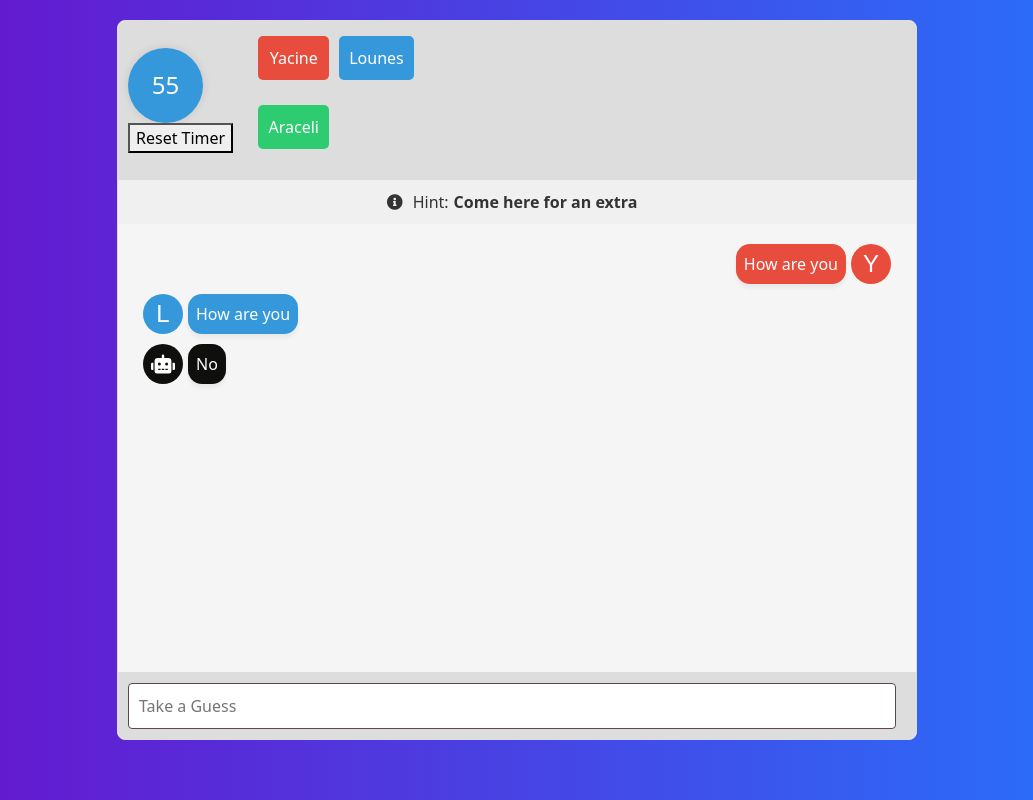
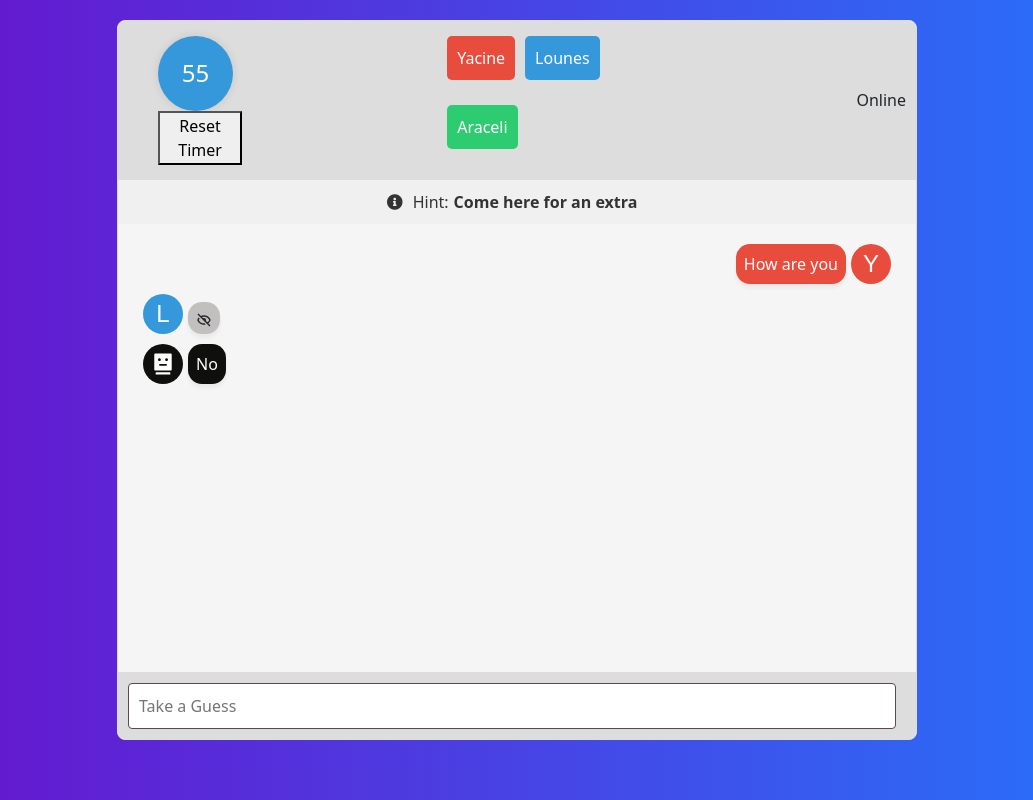
Before and after one commit to yacbln/guess-less, a React (Create React App) app in the folder guess-less-react-frontend/: page /run-session in a window 1280 px wide. Shown: the whole page, without its empty margins (123-1156 px from the left). Built offline with nearby package versions, Linux system fonts and the light colour scheme.

Commit message:
added logic to hide message if penalized

```diff
--- a/guess-less-react-frontend/package.json
+++ b/guess-less-react-frontend/package.json
@@ -10,6 +10,7 @@
     "react": "^18.2.0",
     "react-bootstrap": "^2.10.2",
     "react-dom": "^18.2.0",
+    "react-icons": "^5.0.1",
     "react-router-dom": "^6.22.1",
     "react-scripts": "^5.0.1",
     "web-vitals": "^2.1.4",
--- a/guess-less-react-frontend/public/index.html
+++ b/guess-less-react-frontend/public/index.html
@@ -4,6 +4,8 @@
     <meta charset="utf-8" />
     <link rel="icon" href="%PUBLIC_URL%/favicon.ico" />
     <link href="https://fonts.googleapis.com/css2?family=Poppins:wght@400;600&display=swap" rel="stylesheet">
+    <link href="https://fonts.googleapis.com/css2?family=Orbitron:wght@400;500;700&display=swap" rel="stylesheet">
+
     <meta name="viewport" content="width=device-width, initial-scale=1" />
     <meta name="theme-color" content="#000000" />
     <meta
--- a/guess-less-react-frontend/src/components/RunningSessionPage.css
+++ b/guess-less-react-frontend/src/components/RunningSessionPage.css
@@ -18,15 +18,30 @@
     padding: 10px;
     background-color: #ddd;
     border-bottom: 1px solid #ddd;
-    gap: 20px;
+    gap: 200px;
   }
 
+  .chat-header > :nth-child(1) {
+    padding-left: 30px;
+  }
   .chat-header > :nth-child(2) {
     padding-right: 20px;
   }
   /* .chat-header > :nth-child(2) {
     width: 200px;
   } */
+
+
+  /* .status-message {
+    margin-left: auto;
+    padding: 10px 10px 10px 10px;
+    background-color: #bbb;
+    border-radius: 5px;
+    font-size: 20px;
+    margin-right:10px;
+
+  } */
+
 
   .chat-hint {
     background-color: #f0f0f0;
@@ -85,7 +100,7 @@
   .chat-messages {
     flex-grow: 1;
     padding: 10px;
-    padding-bottom: 60px; /* Adjust based on the height of your input */
+    padding-bottom: 60px;
     overflow-y: auto;
   }
 
--- a/guess-less-react-frontend/src/components/RunningSessionPage.js
+++ b/guess-less-react-frontend/src/components/RunningSessionPage.js
@@ -9,7 +9,7 @@ import logo from '../images/logo.png';
 const RunningSessionPage = ({setWs,ws,sessionId,initTurn,username}) => {
   const [message, setMessage] = useState('');
   const [gameStatus, setGameStatus] = useState(initTurn);
-  const [messagesList, setMessagesList] = useState([['How are you','Yacine',0,true],['How are you','Lounes',1,false], ['No','Lounes',-1,false]]);
+  const [messagesList, setMessagesList] = useState([['How are you','Yacine',0,true,false],['How are you','Lounes',1,false,true], ['No','Lounes',-1,false,false]]);
   //to style the page
   const hint = 'Come here for an extra'
   const usersJoinedList = ['Yacine', 'Lounes','Araceli'];
@@ -70,6 +70,7 @@ const RunningSessionPage = ({setWs,ws,sessionId,initTurn,username}) => {
           </ul>
         </div> */}
         <Usernames usernames={usersJoinedList} showIndex ={usernameIndex} />
+        <div class="status-message">Online</div>
         {gameStatus == 'win' && (
         <h2>You Guessed it right !!! </h2>
         )}
@@ -84,7 +85,7 @@ const RunningSessionPage = ({setWs,ws,sessionId,initTurn,username}) => {
 
       <div className="chat-messages">
       {messagesList.map((msg,idx) => (
-        <Message key={idx} text={msg[0]} usernameChar={msg[1].charAt(0)} colorIndex={msg[2]} isCurrentUser={msg[3]} />
+        <Message key={idx} textMsg={msg[0]} usernameChar={msg[1].charAt(0)} colorIndex={msg[2]} isCurrentUser={msg[3]} hidden={msg[4]} />
       ))}
     </div>
 
--- a/guess-less-react-frontend/src/components/misc/Message.css
+++ b/guess-less-react-frontend/src/components/misc/Message.css
@@ -52,3 +52,4 @@
   .color-6 { background-color: #ff9a16; }
 
   .color-robot { background-color: #0f0f0e; }
+  .color-hidden {background-color: #c2bfbf; }
--- a/guess-less-react-frontend/src/components/misc/Message.js
+++ b/guess-less-react-frontend/src/components/misc/Message.js
@@ -1,19 +1,21 @@
 import React from 'react';
 import './Message.css';
-import { FaRobot } from 'react-icons/fa'
+import { AiFillRobot } from "react-icons/ai";
+import { BiHide } from "react-icons/bi";
 
-const Message = ({ text, usernameChar, colorIndex, isCurrentUser }) => {
+const Message = ({ textMsg, usernameChar, colorIndex, isCurrentUser,hidden}) => {
   const colorClasses = ['color-1', 'color-2', 'color-3', 'color-4', 'color-5','color-6'];
-  const char = colorIndex == -1? <FaRobot /> : usernameChar;
+  const char = colorIndex == -1? <AiFillRobot /> : usernameChar;
   const charClass = colorIndex == -1? "color-robot" : colorClasses[colorIndex % colorClasses.length];
+  const text = hidden? <BiHide/>: <p className="text">{textMsg}</p>;
+  const textClass = hidden ? 'color-hidden': charClass;
   return (
     <div className={`message ${isCurrentUser ? 'current-user' : ''}`}>
       <div className={`avatar ${charClass}`}>
         {char}
         </div>
-      <div className={`message-content ${charClass}`}>
-        {/* <span className="username">{user.name}</span> */}
-        <p className="text">{text}</p>
+      <div className={`message-content ${textClass}`}>
+        {text}
       </div>
     </div>
   );
```
Also changed, not shown: 1 other file (tests, documents, lock files or other folders).
